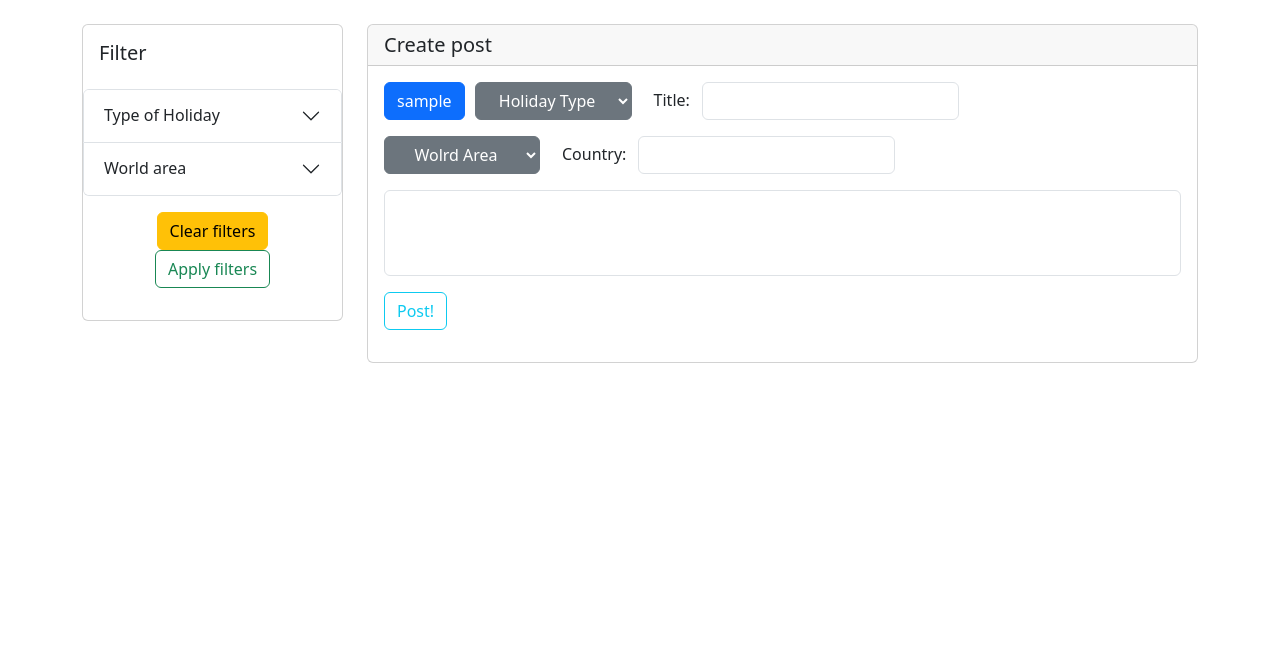
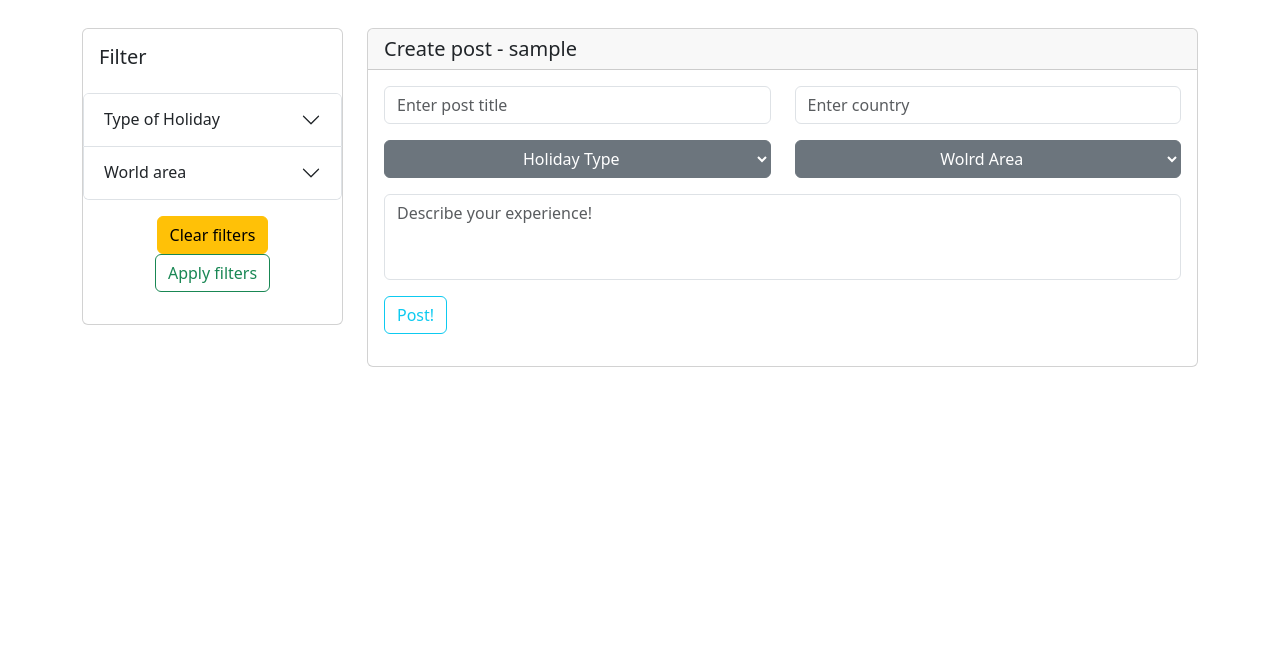
Before and after one commit to juanovt10/tracktales-blog, a Django app: page /board/ in a window 1280 px wide. Shown: the part 56-723 px from the top of the page. Run offline with Django 4.2, Linux system fonts and the light colour scheme; the visitor is signed in with stand-in values (Sample User, id 1); data that the repository does not hold is empty; some libraries are stand-ins or nearby versions.

Commit message:
Add success and error messages for when a post form is submitted

```diff
--- a/postBoard/forms.py
+++ b/postBoard/forms.py
@@ -5,22 +5,23 @@ from django.contrib.auth.models import User
 
 
 class PostForm(forms.ModelForm):
-    title = forms.CharField(widget=forms.TextInput(attrs={"class": "form-control"}))
-    country = forms.CharField(widget=forms.TextInput(attrs={"class": "form-control"}))
+    title = forms.CharField(widget=forms.TextInput(attrs={"class": "form-control", "placeholder": "Enter post title"}), required=True)
+    country = forms.CharField(widget=forms.TextInput(attrs={"class": "form-control", "placeholder": "Enter country"}), required=True)
     tags = forms.ChoiceField(
         widget=forms.Select(
             attrs= {
                 "class": "btn btn-secondary dropdown-toggle",
-                "placeholder": "Holiday Type",
             }
         ),
         choices=TAGS,
+        required=True,
     )
 
     world_area = forms.ChoiceField(
         widget=forms.Select(
             attrs= {"class": "btn btn-secondary dropdown-toggle"}),
         choices=WORLD_AREAS,
+        required=True,
     )
     content = forms.CharField(
         widget=forms.Textarea(
@@ -28,8 +29,10 @@ class PostForm(forms.ModelForm):
                 "class": "form-control",
                 "cols": "100",
                 "rows":"3",
+                "placeholder": "Describe your experience!"
             }
-        )
+        ),
+        required=True,
     )
     class Meta:
         model = Post
--- a/postBoard/views.py
+++ b/postBoard/views.py
@@ -9,6 +9,7 @@ from django.http import HttpResponseRedirect
 from django.db.models import Count, Q
 from django.views.decorators.http import require_POST
 from django.contrib.auth.models import User
+from django.contrib import messages
 
 def index(request):
     return render(request, 'index.html')
@@ -50,14 +51,8 @@ class PostBoard(generic.ListView):
         post_form = PostForm(data=request.POST)
         comment_form = CommentForm(data=request.POST)
 
-        #check if teh post form is valid and post the form the database
-        if post_form.is_valid():
-            post_form.instance.author = request.user
-            post_form.instance.slug = slugify(post_form.instance.title)
-            post_form.save()
-
         #check for the id in the request POST and add or delete likes
-        elif 'blogpost_id_like' in request.POST:
+        if 'blogpost_id_like' in request.POST:
             post_slug = request.POST['blogpost_id_like']
             post = get_object_or_404(Post, slug=post_slug)
 
@@ -82,6 +77,16 @@ class PostBoard(generic.ListView):
             edit_form = EditPostForm(instance=post, data=request.POST)
             if edit_form.is_valid():
                 edit_form.save()
+
+        else:
+            #check if teh post form is valid and post the form the database
+            if post_form.is_valid():
+                post_form.instance.author = request.user
+                post_form.instance.slug = slugify(post_form.instance.title)
+                post_form.save()
+                messages.success(request, 'Thank you! Your post is awaiting for approval, this will take a couple of minutes')
+            else:
+                return render(request, 'board.html', {'post_form': post_form})
 
         return HttpResponseRedirect(reverse_lazy('post_board'))
 
@@ -109,7 +114,9 @@ class DeletePostView(View):
     def post(self, request, *args, **kwargs):
         print("Delete is being triggered")
         post_slug = request.POST.get('delete_post_id')
+        print(post_slug)
         post = get_object_or_404(Post, slug=post_slug)
+        print(post)
         post.delete()
         return redirect('post_board')
 
@@ -213,5 +220,6 @@ class ContactUs(FormView):
         error_message = "There was an error with your submission. Please check the form and try again."
         return self.render_to_response(self.get_context_data(form=form, error_message=error_message))
 
+
 def contact_success(request):
     return render(request, 'contactsuccess.html')
--- a/static/css/style.css
+++ b/static/css/style.css
@@ -63,14 +63,9 @@ body {
 /* -- board page styling -- */
 
 .community-container {
-    margin-top: 60px;
+    margin-top: 4rem;
 }
 
-.board_filter_container {
-    width: 100%;
-    margin: 0;
-    padding: 0;
-}
 
 .filter-card {
     width: 100%;
--- a/static/js/script.js
+++ b/static/js/script.js
@@ -9,6 +9,7 @@ $(document).ready(function () {
     $(".delete-post-btn").on("click", function () {
         let postId = $(this).data("post-id");
         let postTitle = $(this).closest(".card").find(".post-title").text();
+        console.log(postId)
 
         $("#delete-post-id-input").val(postId);
         $("#post-title").text(postTitle);
@@ -17,9 +18,12 @@ $(document).ready(function () {
         $(modalId).modal('show');
     });
 
+
     $(".delete-post").on("click", function () {
-        $(".delete-post-form").submit();
+        let deleteForm = $(this).closest("form");
+        $(deleteForm).submit();
     });
+
 
 
 
@@ -42,6 +46,7 @@ $(document).ready(function () {
     });
 
     $(".edit-post").on("click", function () {
-        $(".edit-post-form").submit();
+        let editForm = $(this).closest("form");
+        editForm.submit();
     });
 });
--- a/templates/board.html
+++ b/templates/board.html
@@ -70,9 +70,67 @@
         <div class="col-9 scrollable-column">
             {% if user.is_authenticated %}
             <div class="card post-card">
-                <h5 class="card-header">Create post</h5>
+                <h5 class="card-header">Create post - {{ request.user.username }}</h5>
                 <div class="card-body">
                     <form method="post">
+                        {% csrf_token %}
+
+                        {% if post_form.errors %}
+                        <div class="alert alert-danger">
+                            <strong>Error!</strong>
+                            <ul>
+                                {% for field, error_list in post_form.errors.items %}
+                                {% for error in error_list %}
+                                <li>{{ error }}</li>
+                                {% endfor %}
+                                {% endfor %}
+                            </ul>
+                        </div>
+                        {% endif %}
+
+                        {% if messages %}
+                        <div class="alert alert-success" role="alert">
+                            {% for message in messages %}
+                            {{ message }}
+                            {% endfor %}
+                        </div>
+                        {% endif %}
+
+                        <div class="mb-3 row">
+                            <div class="col-6">
+                                {{ post_form.title }}
+                            </div>
+                            <div class="col-6">
+                                {{ post_form.country }}
+                            </div>
+                        </div>
+                        <div class="mb-3 row">
+                            <div class="btn-group col-6">
+                                {{ post_form.tags }}
+                            </div>
+                            <div class="btn-group col-6">
+                                {{ post_form.world_area }}
+                            </div>
+                        </div>
+                        <div class="mb-3 row">
+                            <div class="col">
+                                {{ post_form.content }}
+                            </div>
+                        </div>
+                        <button type="submit" class="btn btn-outline-info btn-post">Post!</button>
+                    </form>
+
+
+<!--
+------------------------------------------------------------------------------ -->
+
+
+
+
+
+
+
+                    <!-- <form method="post">
                         {% csrf_token %}
 
                         {% if post_form.errors %}
@@ -80,6 +138,7 @@
                             <strong>Error!</strong> {{ post_form.errors }}
                         </div>
                         {% endif %}
+
                         <div class="mb-3 comment-form-divs">
                             <div class="btn btn-primary">
                                 {{ request.user.username }}
@@ -107,7 +166,7 @@
                             {{ post_form.content }}
                         </div>
                         <button type="submit" class="btn btn-outline-info btn-post">Post!</button>
-                    </form>
+                    </form> -->
                 </div>
             </div>
 
@@ -235,7 +294,7 @@
                         </div>
                         <form method="post" action="{% url 'delete_post' %}" class="modal-footer delete-post-form">
                             {% csrf_token %}
-                            <input type="hidden" name="delete_post_id" class="delete-post-id-input" value="{{post.slug}}">
+                            <input type="hidden" name="delete_post_id" id="delete-post-id-input-{{ post.slug }}" value="{{post.slug}}">
                             <button type="button" class="btn btn-secondary" data-bs-dismiss="modal">Close</button>
                             <button type="button" class="btn btn-danger delete-post">Yes, delete my post</button>
                         </form>
@@ -279,7 +338,7 @@
                                 </div>
                             </div>
                             <div class="modal-footer">
-                                <input type="hidden" name="edit_post_id" class="edit-post-id-input" value="{{post.slug}}">
+                                <input type="hidden" name="edit_post_id" id="edit-post-id-input-{{ post.slug }}" value="{{post.slug}}">
                                 <button type="button" class="btn btn-secondary" data-bs-dismiss="modal">Close</button>
                                 <button type="button" class="btn btn-outline-info btn-post edit-post">Edit post</button>
                             </div>
```
